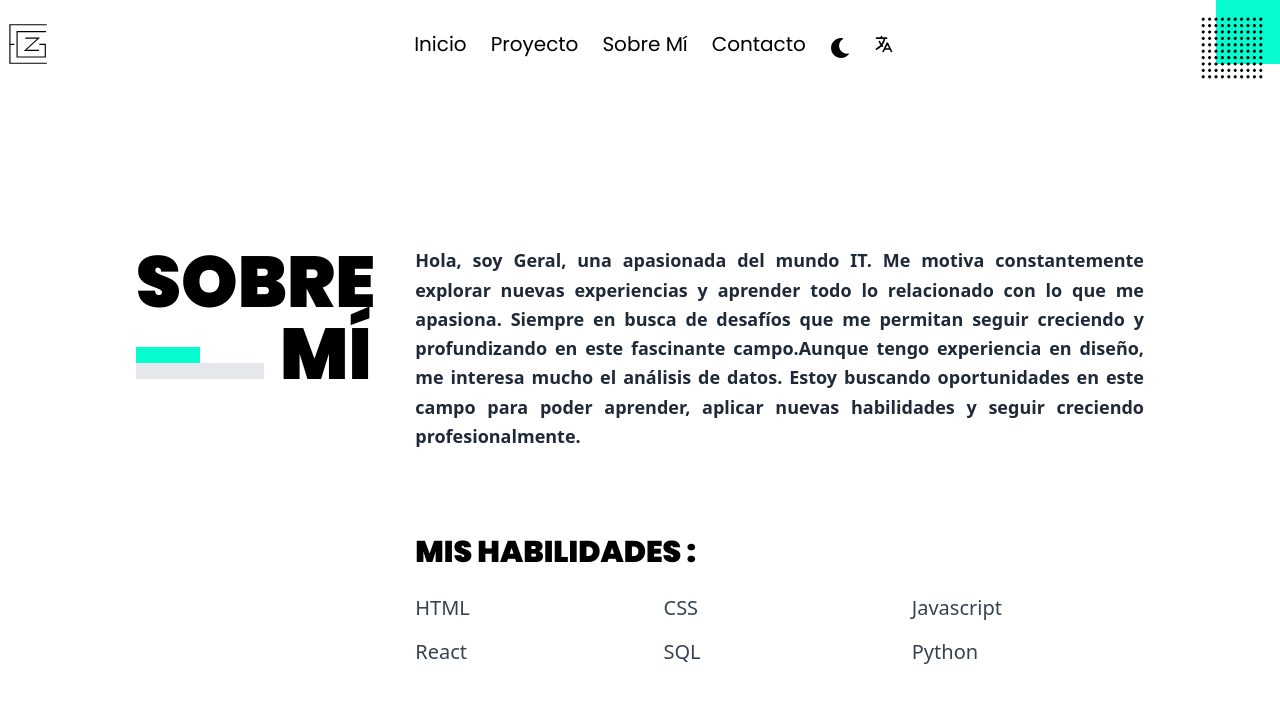
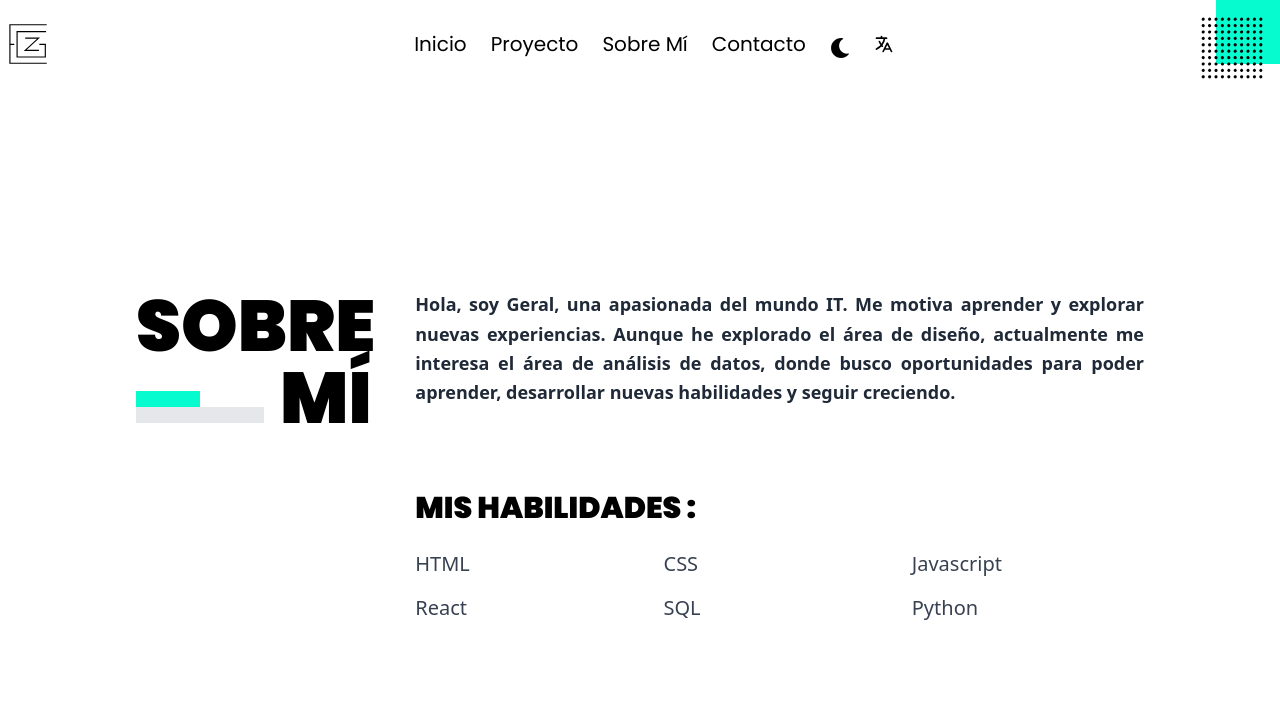
Before and after one commit to Geral0Marquez/Portf, a Next.js app: page /about in a window 1280 px wide. Both pictures are taken after a click on the button 887 px from the left and 44 px from the top of the page. Shown: the top 702 px of the page. Built offline with nearby package versions, Linux system fonts and the light colour scheme.

Commit message:
update chance

```diff
--- a/pages/about.tsx
+++ b/pages/about.tsx
@@ -70,8 +70,7 @@ const About = ({ translate }) => {
               className="text-main font-semibold text-lg leading-relaxed text-gray-800 dark:text-gray-200 mb-6"
               style={{ textAlign: "justify" }}
             >
-              Hola, soy Geral, una apasionada del mundo IT. Me motiva constantemente explorar nuevas experiencias y aprender todo lo relacionado con lo que me apasiona. Siempre en busca de desafíos que me permitan seguir creciendo
-              y profundizando en este fascinante campo.Aunque tengo experiencia en diseño, me interesa mucho el análisis de datos. Estoy buscando oportunidades en este campo para poder aprender, aplicar nuevas habilidades y seguir creciendo profesionalmente.
+             Hola, soy Geral, una apasionada del mundo IT. Me motiva aprender y explorar nuevas experiencias. Aunque he explorado el área de diseño, actualmente me interesa el área de análisis de datos, donde busco oportunidades para poder aprender, desarrollar nuevas habilidades y seguir creciendo.
               <br /><br></br>
 
               <br />
@@ -144,7 +143,7 @@ const About = ({ translate }) => {
               className="text-main font-semibold text-lg leading-relaxed text-gray-800 dark:text-gray-200 mb-6"
               style={{ textAlign: "justify" }}
             >
-             Hi, I'm Geral, a passionate IT enthusiast. I am constantly motivated to explore new experiences and learn everything related to what I'm passionate about. Always looking for challenges that allow me to continue growing and deepening my knowledge in this fascinating field. Although I have experience in design, I am very interested in data analysis. I am seeking opportunities in this field to learn, apply new skills, and continue growing professionally."
+             Hi, I'm Geral, a passionate enthusiast of the IT world. I am motivated by learning and exploring new experiences. Although I have explored the design field, I am currently interested in the area of data analysis, where I seek opportunities to learn, develop new skills, and continue growing.
               <br /><br></br>
 
               <br />
```
